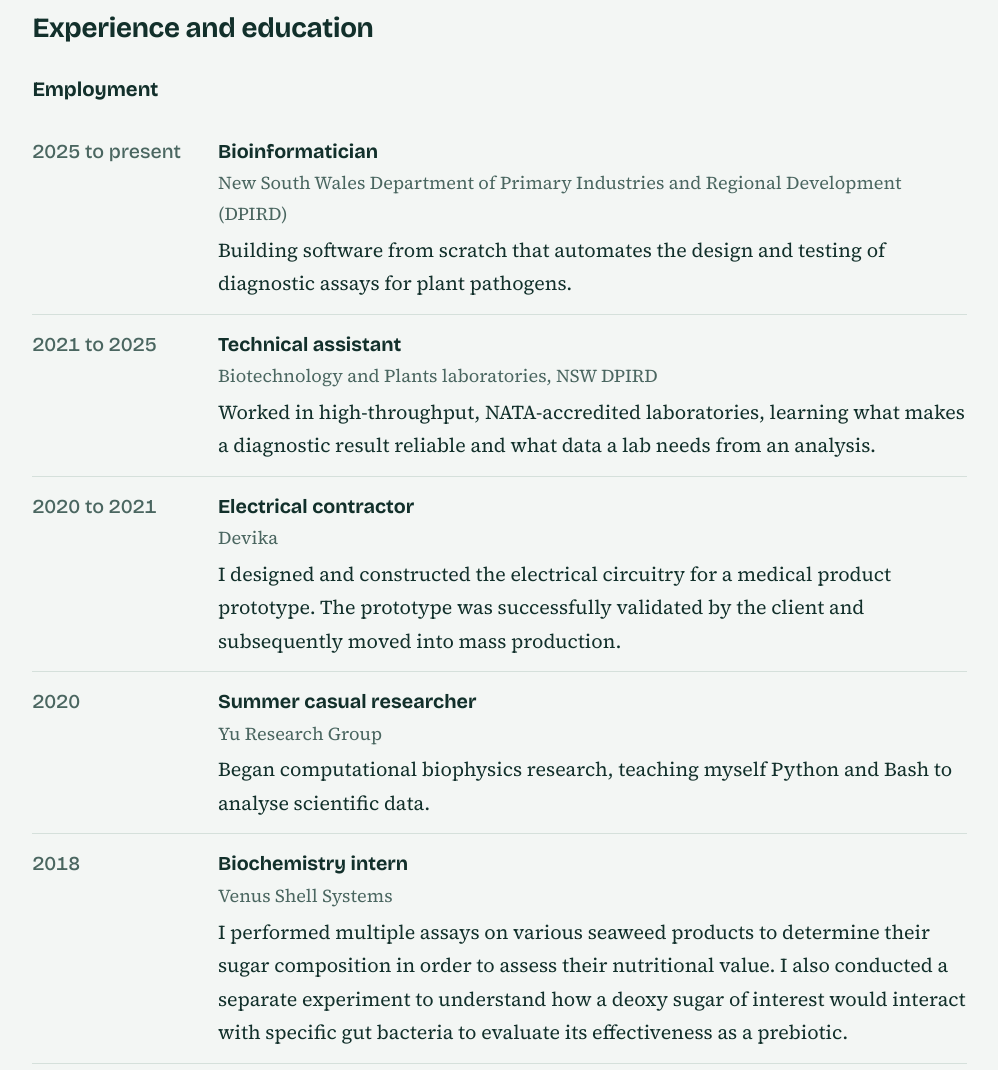
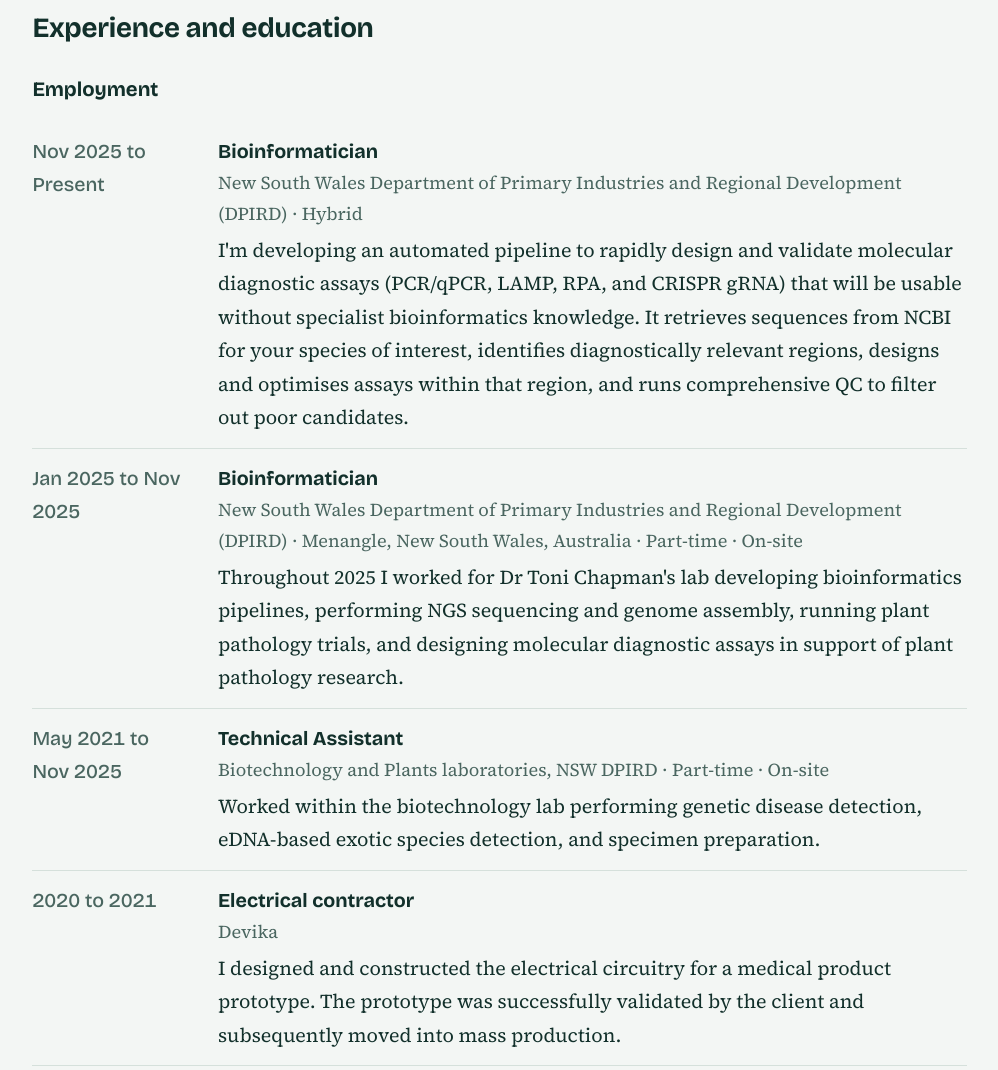
Before and after one commit to DanielMcKnightNSW/CVwebsite, a plain HTML site: page index.html in a window 1280 px wide. Shown: the part 4980-6050 px from the top of the page, without its empty margins (262-1260 px from the left). Drawn offline with nearby package versions, Linux system fonts and the light colour scheme.

Commit message:
Update employment history and add new positions

```diff
--- a/index.html
+++ b/index.html
@@ -323,11 +323,12 @@ footer{border-top:1px solid var(--line);padding:2rem 0 3rem;color:var(--muted);f
     <div class="content">
       <h3>Employment</h3>
       <dl class="rows">
-        <div><dt>2025 to present</dt><dd><b>Bioinformatician</b><span>New South Wales Department of Primary Industries and Regional Development (DPIRD)</span><p>Building software from scratch that automates the design and testing of diagnostic assays for plant pathogens.</p></dd></div>
-        <div><dt>2021 to 2025</dt><dd><b>Technical assistant</b><span>Biotechnology and Plants laboratories, NSW DPIRD</span><p>Worked in high-throughput, NATA-accredited laboratories, learning what makes a diagnostic result reliable and what data a lab needs from an analysis.</p></dd></div>
+        <div><dt>Nov 2025 to Present</dt><dd><b>Bioinformatician</b><span>New South Wales Department of Primary Industries and Regional Development (DPIRD) · Hybrid</span><p>I'm developing an automated pipeline to rapidly design and validate molecular diagnostic assays (PCR/qPCR, LAMP, RPA, and CRISPR gRNA) that will be usable without specialist bioinformatics knowledge. It retrieves sequences from NCBI for your species of interest, identifies diagnostically relevant regions, designs and optimises assays within that region, and runs comprehensive QC to filter out poor candidates.</p></dd></div>
+        <div><dt>Jan 2025 to Nov 2025</dt><dd><b>Bioinformatician</b><span>New South Wales Department of Primary Industries and Regional Development (DPIRD) · Menangle, New South Wales, Australia · Part-time · On-site</span><p>Throughout 2025 I worked for Dr Toni Chapman's lab developing bioinformatics pipelines, performing NGS sequencing and genome assembly, running plant pathology trials, and designing molecular diagnostic assays in support of plant pathology research.</p></dd></div>
+        <div><dt>May 2021 to Nov 2025</dt><dd><b>Technical Assistant</b><span>Biotechnology and Plants laboratories, NSW DPIRD · Part-time · On-site</span><p>Worked within the biotechnology lab performing genetic disease detection, eDNA-based exotic species detection, and specimen preparation.</p></dd></div>
         <div><dt>2020 to 2021</dt><dd><b>Electrical contractor</b><span>Devika</span><p>I designed and constructed the electrical circuitry for a medical product prototype. The prototype was successfully validated by the client and subsequently moved into mass production.</p></dd></div>
         <div><dt>2020</dt><dd><b>Summer casual researcher</b><span>Yu Research Group</span><p>Began computational biophysics research, teaching myself Python and Bash to analyse scientific data.</p></dd></div>
-        <div><dt>2018</dt><dd><b>Biochemistry intern</b><span>Venus Shell Systems</span><p> I performed multiple assays on various seaweed products to determine their sugar composition in order to assess their nutritional value. I also conducted a separate experiment to understand how a deoxy sugar of interest would interact with specific gut bacteria to evaluate its effectiveness as a prebiotic.</p></dd></div>
+        <div><dt>2018</dt><dd><b>Biochemistry intern</b><span>Venus Shell Systems</span><p>I performed multiple assays on various seaweed products to determine their sugar composition in order to assess their nutritional value. I also conducted a separate experiment to understand how a deoxy sugar of interest would interact with specific gut bacteria to evaluate its effectiveness as a prebiotic.</p></dd></div>
         <div><dt>2015 to 2020</dt><dd><b>Sales assistant</b><span>Jaycar Electronics, Wollongong</span><p>During my five years at Jaycar Electronics, I learnt a wealth of information about electronics, technology, and communication.</p></dd></div>
       </dl>
 
```
